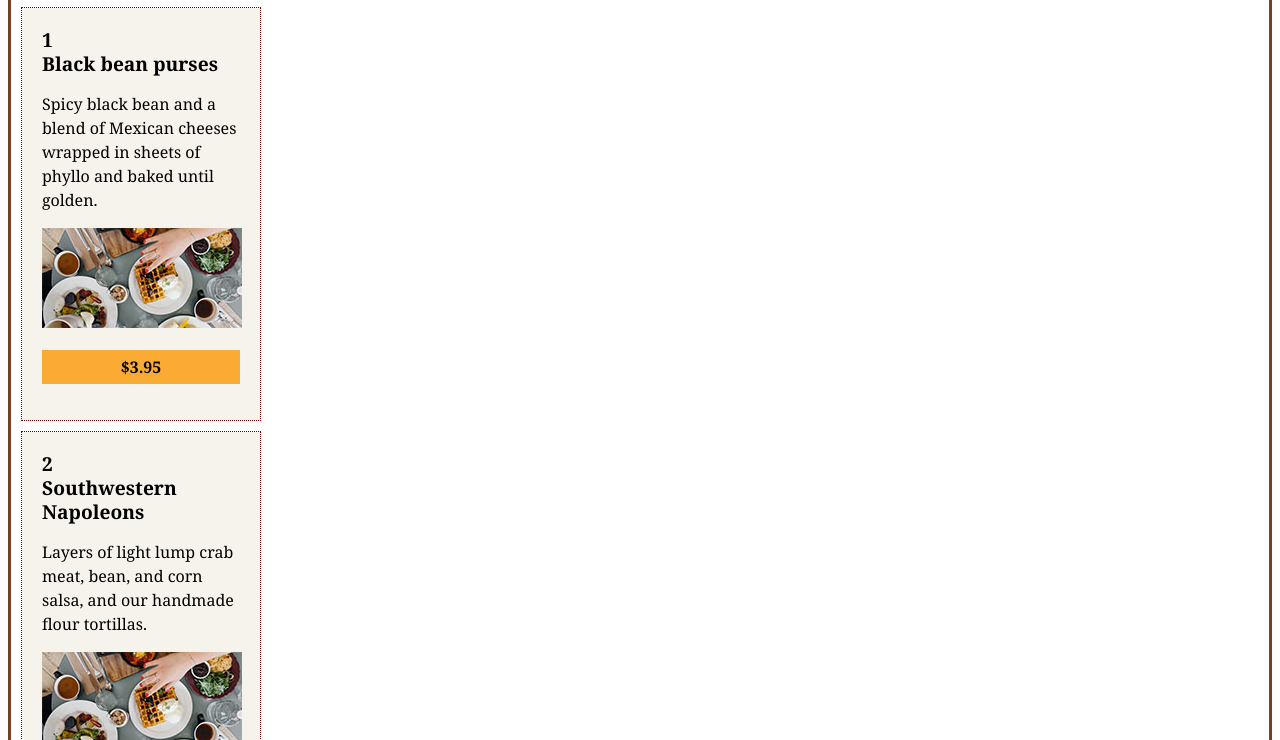
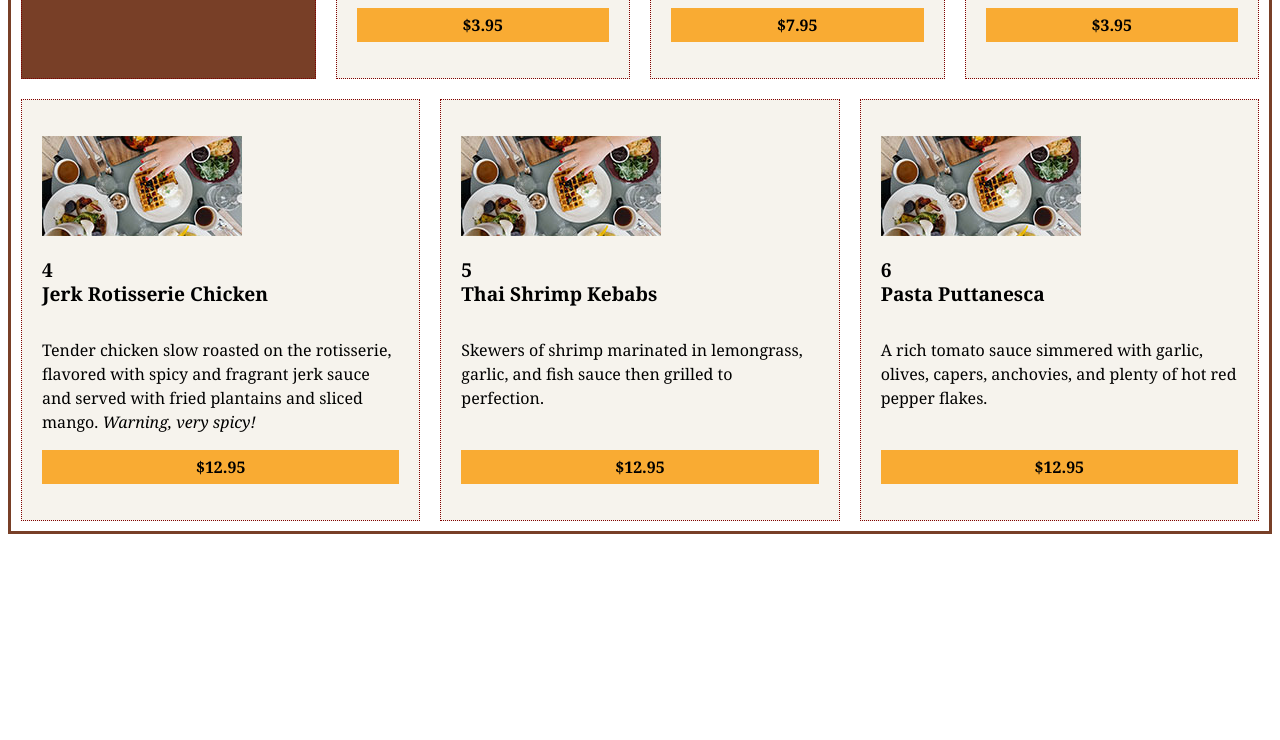
Before and after one commit to sonuram553/learning-web, a plain HTML site: page index.html in a window 1280 px wide. Shown: the part 364-1104 px from the top of the page. After the commit the page ends 906 px from the top, so only its background shows below. Drawn offline with Linux system fonts and the light colour scheme.

Commit message:
Make section-menu a flex container

```diff
--- a/styles.css
+++ b/styles.css
@@ -25,6 +25,9 @@ h2 {
 
 #menu {
   border: 3px solid #783f27;
+  display: flex;
+  flex-wrap: wrap;
+  justify-content: center;
 }
 
 section {
@@ -33,6 +36,9 @@ section {
   padding: 20px;
   border: 1px dotted maroon;
   width: 240px;
+  flex: auto;
+  display: flex;
+  flex-direction: column;
 }
 
 .title {
@@ -47,4 +53,9 @@ section {
   padding: 5px;
   width: 100%;
   text-align: center;
+  margin-top: auto;
 }
+
+.photo {
+  order: -1;
+}
```
